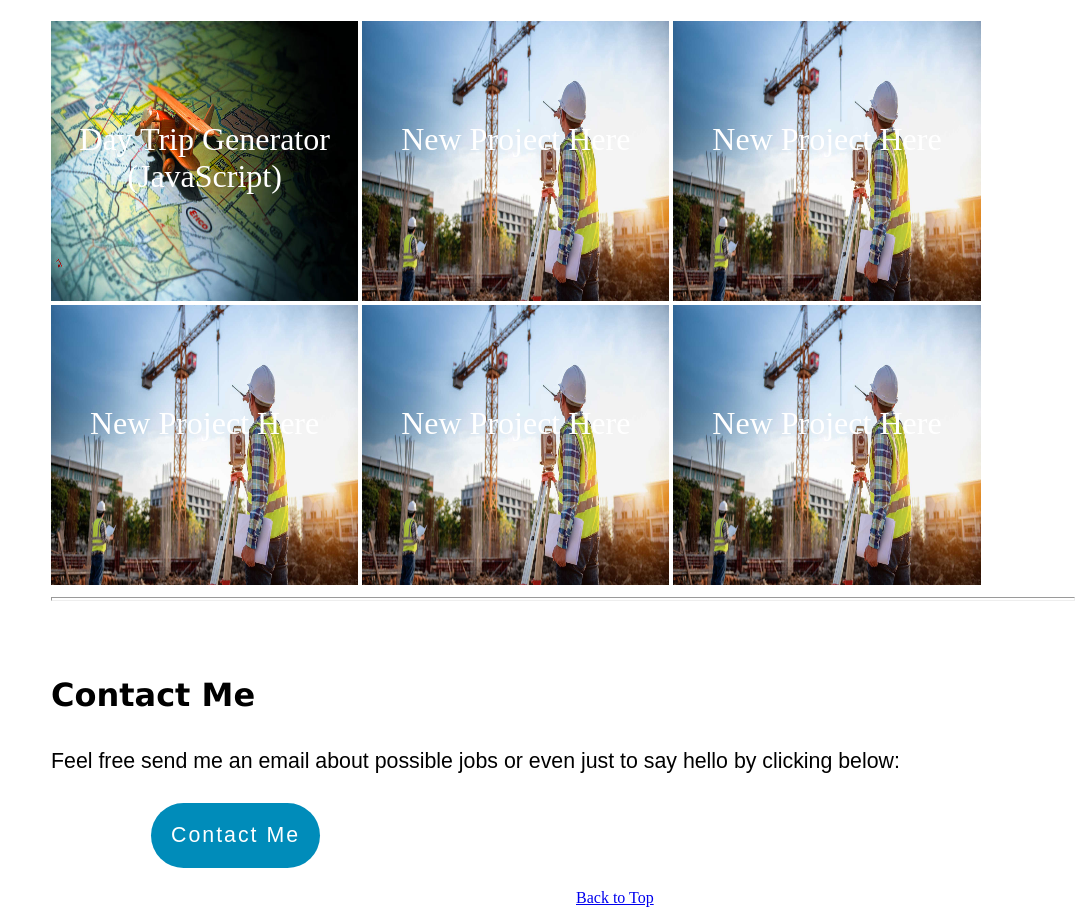
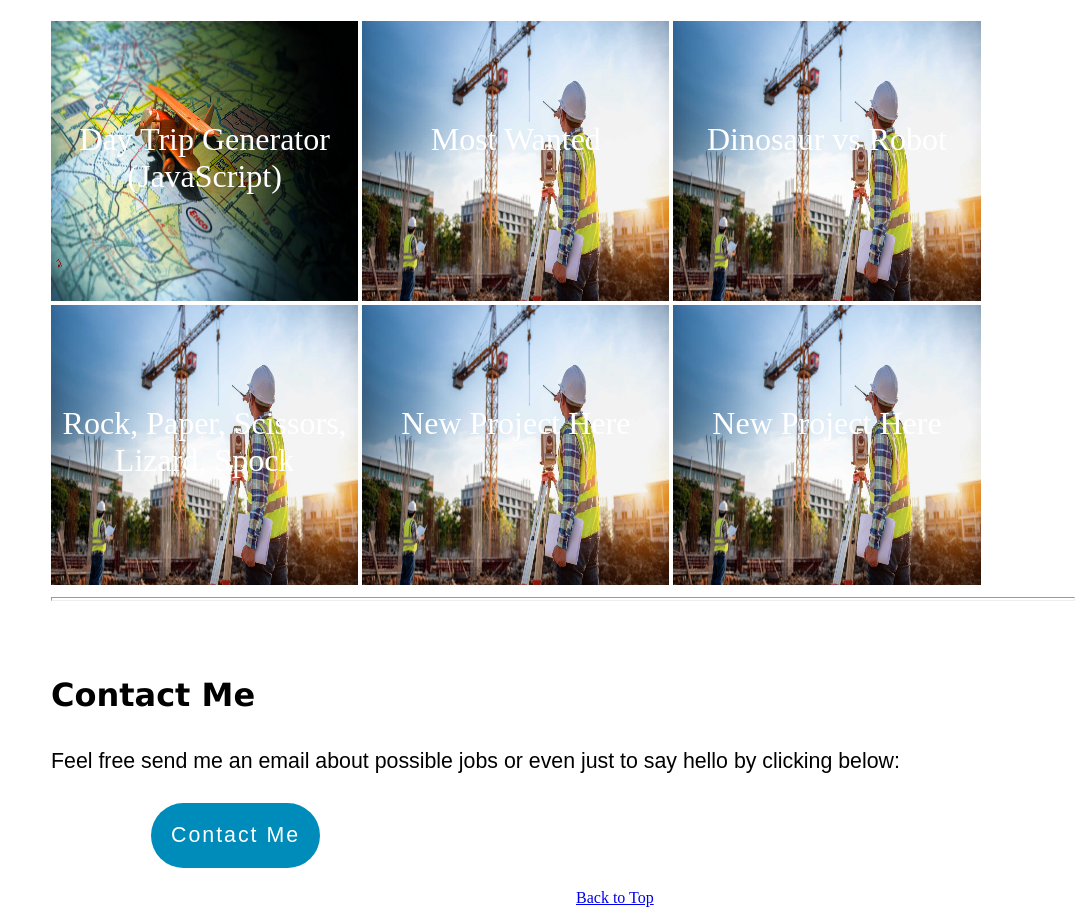
Before and after one commit to DaveyCrockett/DaveyCrockett.github.io, a plain HTML site: page index.html in a window 1280 px wide. Shown: the part 820-1738 px from the top of the page, without its empty margins (193-1280 px from the left). Drawn offline with Linux system fonts and the light colour scheme.

Commit message:
Added project links

```diff
--- a/index.html
+++ b/index.html
@@ -41,7 +41,7 @@
                     <div class="container">
                       <img src="images/NewProjectHere.jpg" alt="construction site" class="projectImages"/>
                       <div class="overlay" id="removeOverlay1">
-                          <a href="#" class="individualProject_links">New Project Here</a>
+                          <a href="https://github.com/DaveyCrockett/MostWanted_proj" class="individualProject_links">Most Wanted</a>
                       </div>
                     </div>
 
@@ -49,14 +49,14 @@
                         <div class="container">
                           <img src="images/NewProjectHere.jpg" alt="construction site" class="projectImages"/>
                           <div class="overlay" id="removeOverlay2">
-                              <a href="#" class="individualProject_links">New Project Here</a>
+                              <a href="https://github.com/DaveyCrockett/DinoVSRobo" class="individualProject_links">Dinosaur vs Robot</a>
                           </div>
                         </div>
 
                             <div class="container">
                               <img src="images/NewProjectHere.jpg" alt="construction site" class="projectImages"/>
                               <div class="overlay" id="removeOverlay3">
-                                  <a href="#" class="individualProject_links">New Project Here</a>
+                                  <a href="https://github.com/DaveyCrockett/RPSLS" class="individualProject_links">Rock, Paper, Scissors, Lizard, Spock</a>
                               </div>
                             </div>
 
```
